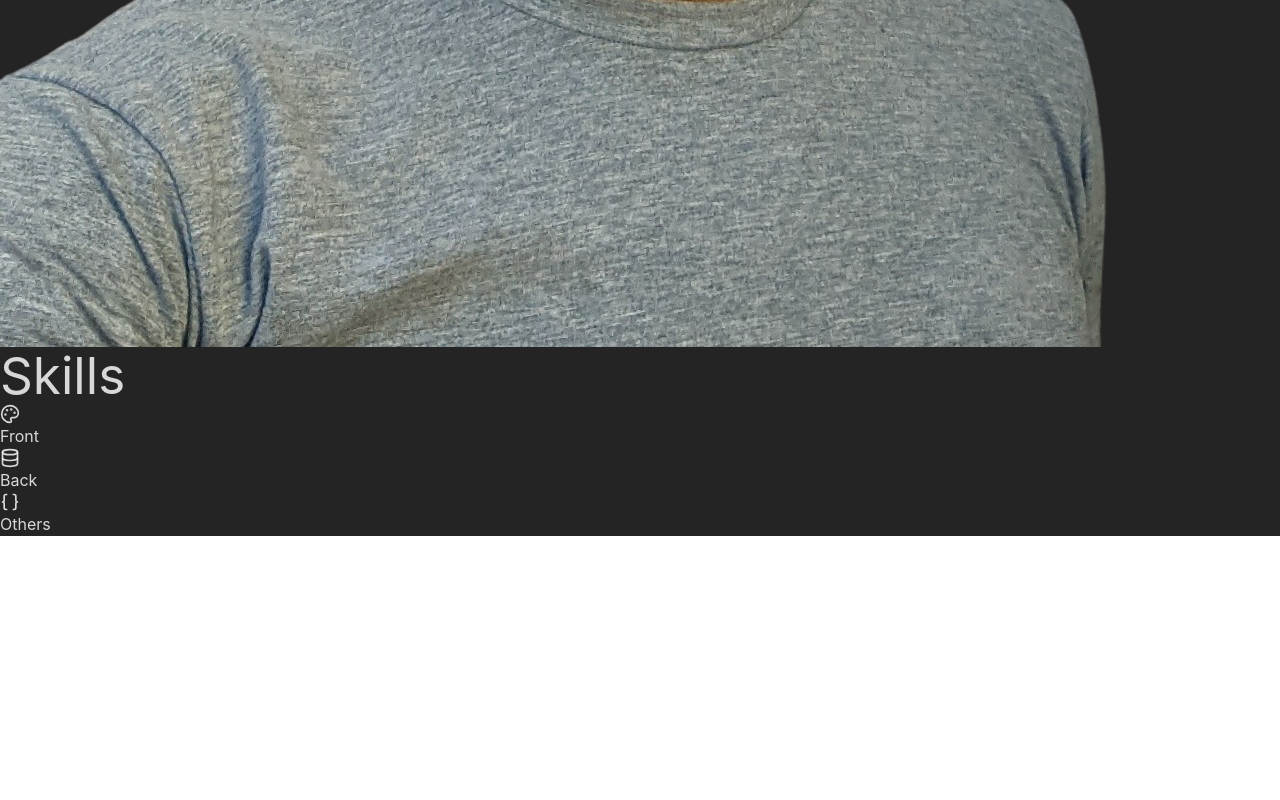
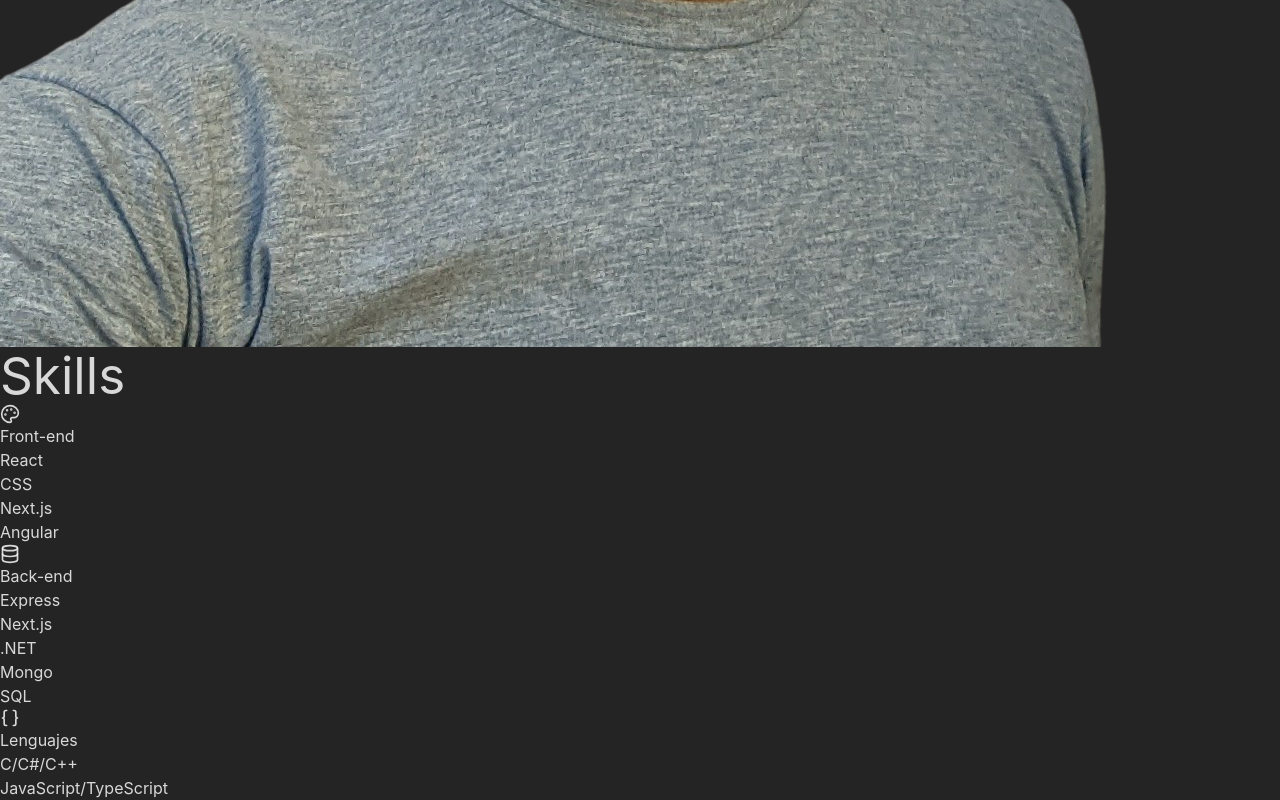
Before and after one commit to LucaVallazza/my-portfolio, a React (Vite) app: page / in a window 1280 px wide. Shown: the part 1219-2019 px from the top of the page. Before the commit the page ends 1755 px from the top, so only its background shows below. Built offline with nearby package versions, Linux system fonts and the light colour scheme.

Commit message:
general advances

```diff
--- a/src/App.tsx
+++ b/src/App.tsx
@@ -1,7 +1,6 @@
-import { useRef, useState } from 'react'
 import './App.css'
-import Header from './components/header';
-import Skills from './components/skills';
+import Header from './header';
+import Skills from './skills';
 
 function App() {
 
--- /dev/null
+++ b/src/components/progress-bar.tsx
@@ -0,0 +1,33 @@
+import { useEffect, useState } from "react";
+
+interface IProps {
+    progress : number;
+
+}
+
+const ProgressBar = ({progress} : IProps) => {
+
+    const [width, setWidth] = useState(`w-[${progress}%]`)
+
+    useEffect( () => {
+        setWidth('0')
+
+        const timer = setTimeout(() => {
+            setWidth(`${progress.toString()}`)
+        }, 500);
+
+        return () => clearTimeout(timer);
+    } , [progress])
+
+    return (
+        <>
+        <div className="w-full h-2 rounded-xl bg-red-50">
+         <div className={`bg-orange-400 duration-[1400ms] transition-all bright ease-in-out rounded-r-md rounded-l-xl h-2 w-[var(--progress)] `}
+              style={{ "--progress" : `${width}%` } as React.CSSProperties}
+         ></div>
+        </div>
+        </>
+     );
+}
+
+export default ProgressBar
--- a/src/components/skills.tsx
+++ /dev/null
@@ -1,36 +0,0 @@
-import { Braces, Database, Palette } from "lucide-react";
-
-const Skills = () => {
-
-
-
-    return (
-        <div className="flex flex-col items-center justify-center mt-4 bg-red-800">
-
-            <h1 className="text-center">Skills</h1>
-
-            <div className="flex flex-row justify-around w-full md:w-4/5 bg-red-500">
-                <div className="flex flex-row justify-center items-center">
-                    <Palette size={20} className="mr-2"></Palette>
-                    <h3 className="text-xl">
-                        Front
-                    </h3>
-                </div>
-                <div className="flex flex-row justify-center items-center">
-                    <Database size={20} className="mr-2"></Database>
-                    <h3 className="text-xl">
-                        Back
-                    </h3>
-                </div>
-                <div>
-                    <Braces size={20} className="mr-2"></Braces>
-                    <h3 className="text-xl">
-                        Others
-                    </h3>
-                </div>
-            </div>
-        </div>
-     );
-}
-
-export default Skills;
--- a/src/components/header.tsx
+++ b/src/header.tsx
@@ -1,4 +1,4 @@
-import TWSIZE from "./tw-size";
+import TWSIZE from "./components/tw-size";
 
 const Header = () => {
   return (
--- /dev/null
+++ b/src/skills.tsx
@@ -0,0 +1,80 @@
+import { Braces, Database, LucideProps, Palette } from "lucide-react";
+import ProgressBar from "./components/progress-bar";
+
+interface IItem {
+  name: string;
+  level: number;
+}
+interface ISkills {
+  title: string;
+  titleIcon: React.ForwardRefExoticComponent<
+    Omit<LucideProps, "ref"> & React.RefAttributes<SVGSVGElement>
+  >;
+  items: IItem[];
+}
+
+const Skills = () => {
+  const skills: ISkills[] = [
+    {
+      title: "Front-end",
+      titleIcon: Palette,
+      items: [
+        { name: "React", level: 8 },
+        { name: "CSS", level: 7 },
+        { name: "Next.js", level: 7 },
+        { name: "Angular", level: 6 },
+      ],
+    },
+    {
+      title: "Back-end",
+      titleIcon: Database,
+      items: [
+        { name: "Express", level: 8 },
+        { name: "Next.js", level: 8 },
+        { name: ".NET", level: 6 },
+        { name: "Mongo", level: 8 },
+        { name: "SQL", level: 7 },
+      ],
+    },
+    {
+      title: "Lenguajes",
+      titleIcon: Braces,
+      items: [
+        { name: "C/C#/C++", level: 7 },
+        { name: "JavaScript/TypeScript", level: 7 },
+      ],
+    },
+  ];
+
+  return (
+    <div className="bg-red-800 w-full flex flex-row justify-center">
+     <div className="flex flex-col items-center justify-center mt-4 xl:w-[70%]">
+      <h1 className="text-center">Skills</h1>
+
+      <div className="flex flex-row justify-around w-full md:w-4/5  bg-red-500">
+        {skills.map((s) => (
+          <div className="flex-1 px-3 flex flex-col justify-start items-center">
+            <div className="flex flex-row items-center">
+              <s.titleIcon size={20} className="mr-2"></s.titleIcon>
+              <h3 className="text-xl">{s.title}</h3>
+            </div>
+            <ul className="w-full">
+              {s.items.map((item) => {
+                return(
+                <>
+                  <li>{item.name}</li>
+                  <ProgressBar progress={item.level * 10}></ProgressBar>
+                </>
+              )}
+              )}
+            </ul>
+          </div>
+        ))}
+      </div>
+    </div>
+    </div>
+
+  );
+};
+
+export default Skills;
```
